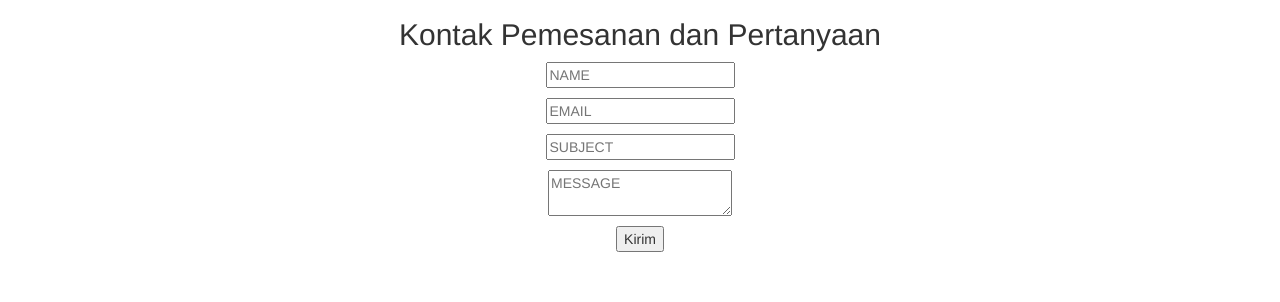
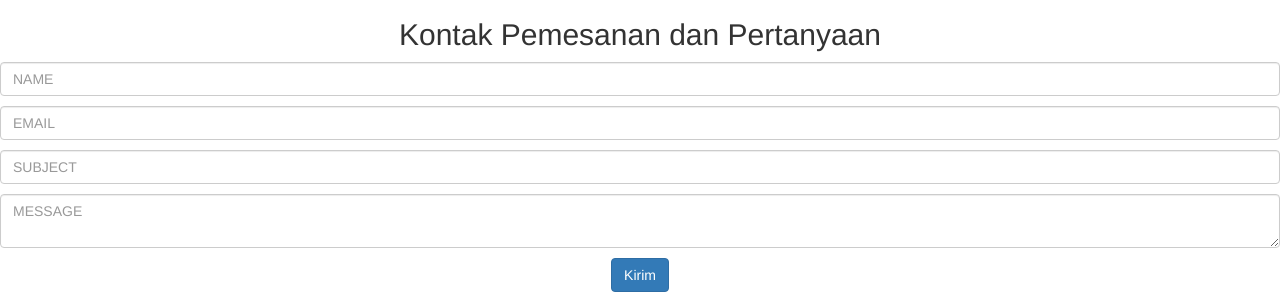
Before and after one commit to greatquality/Web, a plain HTML site: page index.html in a window 1280 px wide. Shown: the part 1574-1876 px from the top of the page. Before the commit the page ends 1836 px from the top, so only its background shows below. Drawn offline with nearby package versions, Linux system fonts and the light colour scheme.

Commit message:
Update index.html

```diff
--- a/index.html
+++ b/index.html
@@ -6,6 +6,7 @@
 <meta content="Great-Q Seed, Great Quality, benih padi bermutu, benih padi aromatik, padi gogo, unsoed 1, unsoed 37 parimas, better seeds for better yield, asia tropical seed, asia paddy seed" name="keywords">
 <meta content="Great-Q Seed - produsen benih bermutu, benih padi dan kedelai bersertifikat mutu terjamin" name="description">
 <link rel="stylesheet" href="https://maxcdn.bootstrapcdn.com/bootstrap/3.3.7/css/bootstrap.min.css">
+<script src="https://cdnjs.cloudflare.com/ajax/libs/jquery/3.2.1/jquery.min.js"></script>
 <script src="https://maxcdn.bootstrapcdn.com/bootstrap/3.3.7/js/bootstrap.min.js"></script>
 </head>
   <body>
@@ -61,19 +62,19 @@
   </div>
   <div class='col-md-12'>
     <p>
-    <input class='required' name='name' placeholder='NAME' type='text'>
+    <input class='form-control required' name='name' placeholder='NAME' type='text'>
     </p>
     <p>
-    <input class='required email' name='email' placeholder='EMAIL' type='text'>
+    <input class='form-control required email' name='email' placeholder='EMAIL' type='text'>
     </p>
     <p>
-    <input class='required' name='subject' placeholder='SUBJECT' type='text'>
+    <input class='form-control required' name='subject' placeholder='SUBJECT' type='text'>
     </p>
     <p>
-    <textarea class='required' name='message' placeholder='MESSAGE'></textarea>
+    <textarea class='form-control required' name='message' placeholder='MESSAGE'></textarea>
     </p>
     <p>
-    <input class='button white' type='submit' value='Kirim'>
+    <input class='btn btn-primary' type='submit' value='Kirim'>
     </p>
   </div>
 </form>
```
